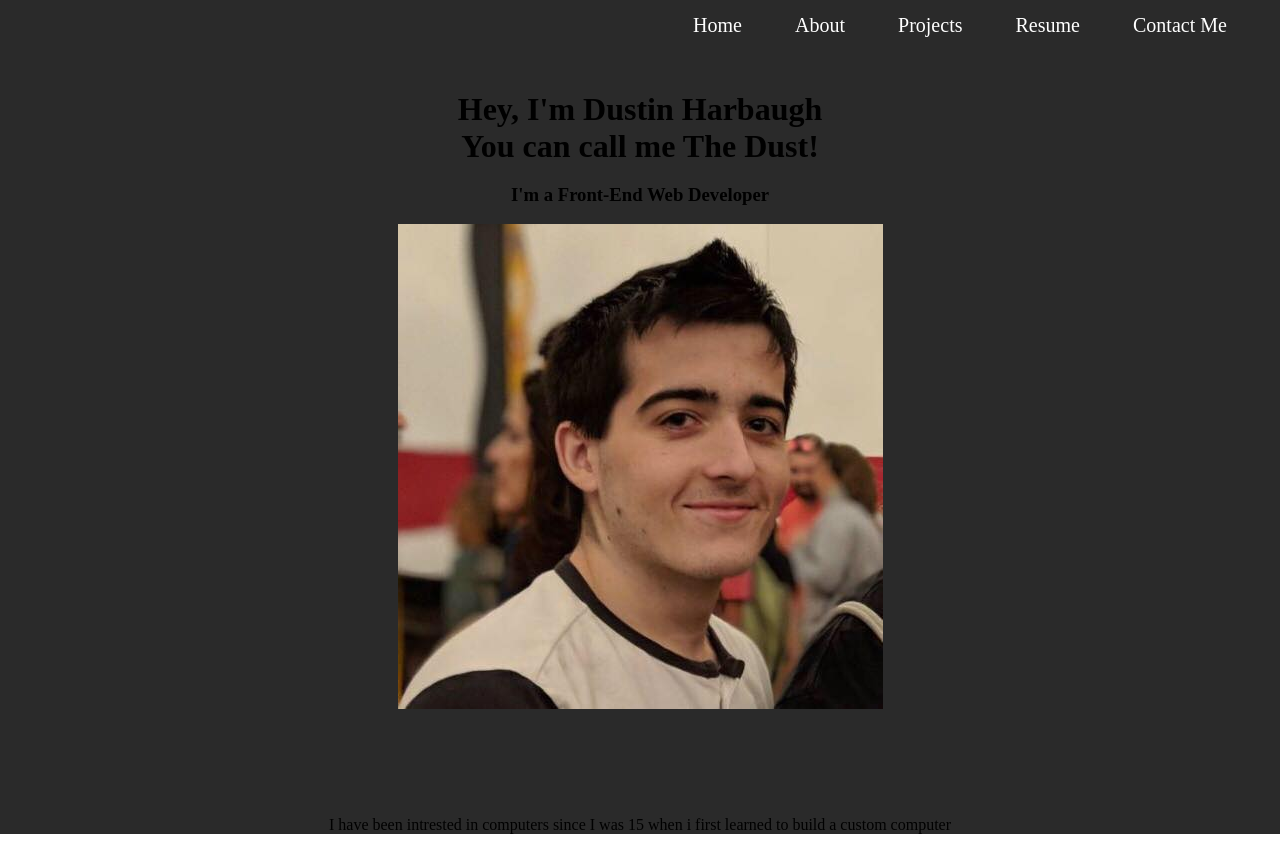
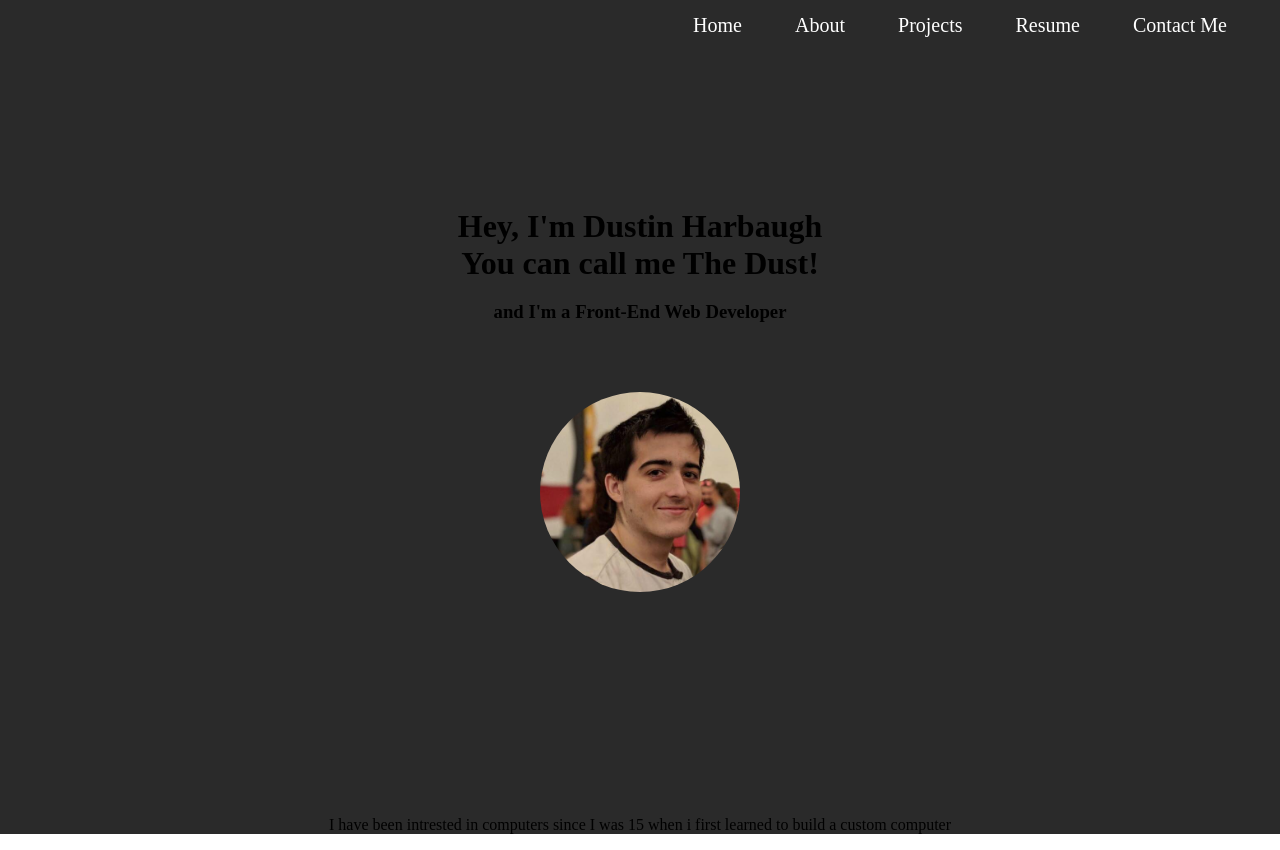
Before and after one commit to Thee-Dust/Portfolio, a React (Create React App) app: page / in a window 1280 px wide. Built offline with nearby package versions, Linux system fonts and the light colour scheme.

Commit message:
Add border around headshot

```diff
--- a/src/Home/Home.css
+++ b/src/Home/Home.css
@@ -10,3 +10,9 @@
 .home > h1 {
   margin: 0;
 }
+
+.headshot {
+  margin-top: 50px;
+  width: 200px;
+  border-radius: 250px;
+}
--- a/src/Home/Home.js
+++ b/src/Home/Home.js
@@ -7,7 +7,7 @@ export default function Home() {
     <div className='home'>
       <h1>Hey, I'm Dustin Harbaugh</h1>
       <h1>You can call me The Dust!</h1>
-      <h3>I'm a Front-End Web Developer</h3>
+      <h3>and I'm a Front-End Web Developer</h3>
       <img src={headshot} alt="headshot of Dustin" className="headshot"/>
     </div>
   )
```
